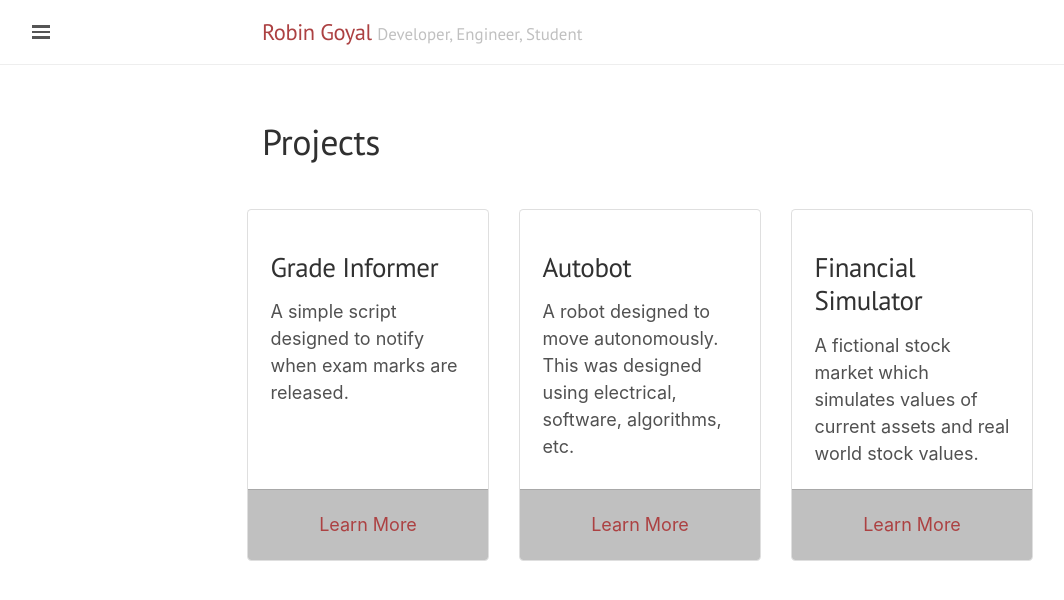
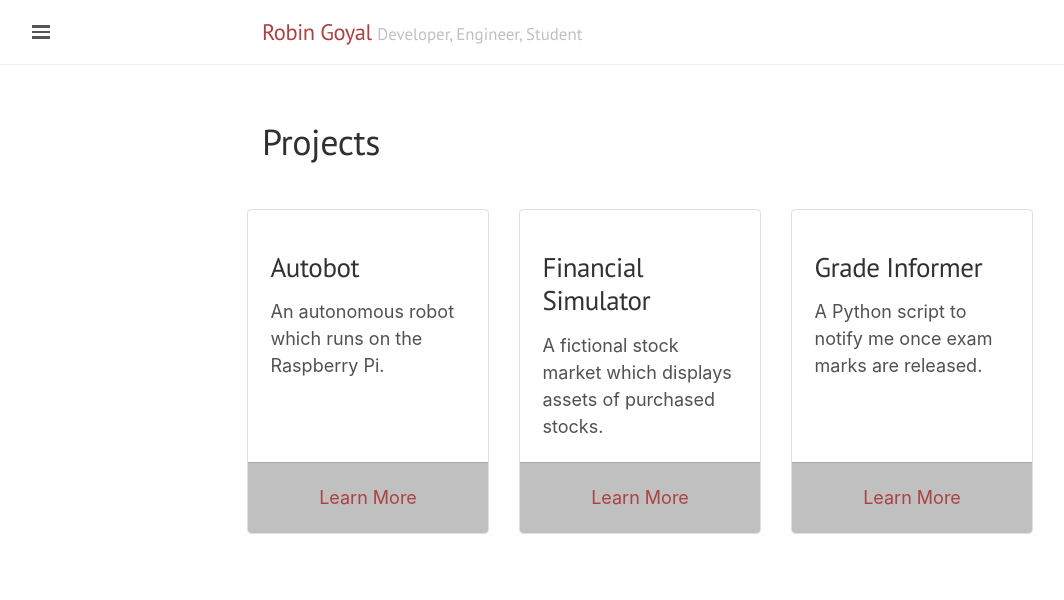
Before and after one commit to robgoyal/robgoyal.github.io, a Jekyll site: the page built from projects.html, in a window 1280 px wide. Shown: the top 600 px of the page, without its empty margins (0-1064 px from the left). Built offline with Jekyll 4.4.1, drawn with Linux system fonts in a browser that asks for light colours; nearby versions of some CDN libraries.

Commit message:
Cleaned up projects page and added image for financial simulator

```diff
--- a/projects.html
+++ b/projects.html
@@ -9,49 +9,54 @@
   <div class="row">
     <div class="card-deck">
 
+      <!-- Autonomous Robot Project -->
+      <div class="card">
+        <div class="card-body">
+          <h2 class="card-title">Autobot</h4>
+          <p class="card-text">
+            An autonomous robot which runs on the Raspberry Pi.
+          </p>
+        </div>
+        <div class="card-footer">
+          <a href="#" class="btn btn-default btn-block project-button" role="button" data-toggle="modal" data-target="#autobot">Learn More</a>
+        </div>
+      </div>
+      <!-- End Autonomous Robot Project -->
+
+      <!-- Financial Simulator Project -->
+      <div class="card">
+        <div class="card-body">
+          <h2 class="card-title">Financial Simulator</h4>
+          <p class="card-text">
+            A fictional stock market which displays assets of purchased stocks.
+          </p>
+        </div>
+        <div class="card-footer">
+          <a href="#" class="btn btn-default btn-block project-button" role="button" data-toggle="modal" data-target="#finsim">Learn More</a>
+        </div>
+      </div>
+      <!-- End Financial Simulator Project -->
+
+      <!-- Grade Informer Project -->
       <div class="card">
         <div class="card-body">
           <h2 class="card-title">Grade Informer</h2>
           <p class="card-text">
-            A simple script designed to notify when exam marks are released.
+            A Python script to notify me once exam marks are released.
           </p>
         </div>
         <div class="card-footer">
           <a href="#" class="btn btn-default btn-block project-button" role="button" data-toggle="modal" data-target="#gradeinformer">Learn More</a>
         </div>
       </div>
-
-      <div class="card">
-        <div class="card-body">
-          <h2 class="card-title">Autobot</h4>
-          <p class="card-text">
-            A robot designed to move autonomously. This was designed using electrical,
-            software, algorithms, etc.
-          </p>
-        </div>
-        <div class="card-footer">
-          <a href="#" class="btn btn-default btn-block project-button" role="button" data-toggle="modal" data-target="#autobot">Learn More</a>
-        </div>
-      </div>
-
-      <div class="card">
-        <div class="card-body">
-          <h2 class="card-title">Financial Simulator</h4>
-          <p class="card-text">
-            A fictional stock market which simulates values of current assets and real world
-            stock values.
-          </p>
-        </div>
-        <div class="card-footer">
-          <a href="#" class="btn btn-default btn-block project-button" role="button" data-toggle="modal" data-target="#exampleModal">Learn More</a>
-        </div>
-      </div>
+      <!-- End Grade Informer Project -->
 
     </div>
   </div>
 </div>
 
 <!-- Modals -->
+<!-- Grade Informer Modal-->
 <div class="modal fade" id="gradeinformer" tabindex="-1" role="dialog" aria-labelledby="exampleModalLabel" aria-hidden="true">
   <div class="modal-dialog" role="document">
     <div class="modal-content">
@@ -76,7 +81,9 @@
     </div>
   </div>
 </div>
+<!-- End Grade Informer Modal -->
 
+<!-- Autobot Modal -->
 <div class="modal fade" id="autobot" tabindex="-1" role="dialog" aria-labelledby="exampleModalLabel" aria-hidden="true">
   <div class="modal-dialog" role="document">
     <div class="modal-content">
@@ -87,16 +94,46 @@
         </button>
       </div>
       <div class="modal-body">
-        <img class="modal-img" src="{{ site.baseurl }}/public/imgs/projects/gradeinformer.png"/>
+        <!--<img class="modal-img" src="{{ site.baseurl }}/public/imgs/projects/gradeinformer.png"/>-->
         <div class="project-info">
           <p><span class="project-subheading">Name</span>Autonomous Robot</p>
           <p><span class="project-subheading">Author</span> Robin Goyal</p>
-          <p><span class="project-subheading">Description</span> A basic autonomous robot desigend to move around independently through the use of ultrasonic sensors, stepper motors, DC motors, etc</p>
-          <p><span class="project-subheading">Tools</span>Python, Raspberry Pi, Electronic Components</p>
-          <p><span class="project-subheading">Source</span><a href="https://github.com/robgoyal/ScriptGod/tree/master/PythonScripts/GradeInformer">Github Repository</a></p>
+          <p><span class="project-subheading">Description</span> An robot which runs on the Raspberry Pi and moves around
+            independently. This was accomplished through the use of ultrasonic sensors, stepper motor, DC motors, and breadboard.</p>
+          <p><span class="project-subheading">Tools</span>Python, Raspberry Pi, Electrical Components</p>
+          <!--<p><span class="project-subheading">Source</span><a href="">Github Repository</a></p>-->
         </div>
       </div>
     </div>
   </div>
 </div>
-<!-- End Modal -->
+<!-- End Autobot Modal -->
+
+
+<!-- Financial Simulator Modal -->
+<div class="modal fade" id="finsim" tabindex="-1" role="dialog" aria-labelledby="exampleModalLabel" aria-hidden="true">
+  <div class="modal-dialog" role="document">
+    <div class="modal-content">
+      <div class="modal-header">
+        <h2 class="modal-title" id="exampleModalLabel">Financial Simulator</h2>
+        <button type="button" class="close" data-dismiss="modal" aria-label="Close">
+          <span aria-hidden="true">&times;</span>
+        </button>
+      </div>
+      <div class="modal-body">
+        <img class="modal-img" src="{{ site.baseurl }}/public/imgs/projects/finsim.png"/>
+        <div class="project-info">
+          <p><span class="project-subheading">Name</span>Financial Simulator</p>
+          <p><span class="project-subheading">Author</span> Robin Goyal</p>
+          <p><span class="project-subheading">Description</span>A financial simulator which allows users to view
+          stock history, transaction history, stock prices, and assets. This also allows users to register to the system
+          as well as logging in and logging out.</p>
+          <p><span class="project-subheading">Tools</span>Python, Flask, HTML, CSS, SQL</p>
+          <p><span class="project-subheading">Source</span><a href="https://github.com/robgoyal/Finance">Github Repository</a></p>
+        </div>
+      </div>
+    </div>
+  </div>
+</div>
+<!-- End Financial Simulator Modal -->
+<!-- End Modals -->
```
Also changed, not shown: public/imgs/projects/finsim.png (added).
